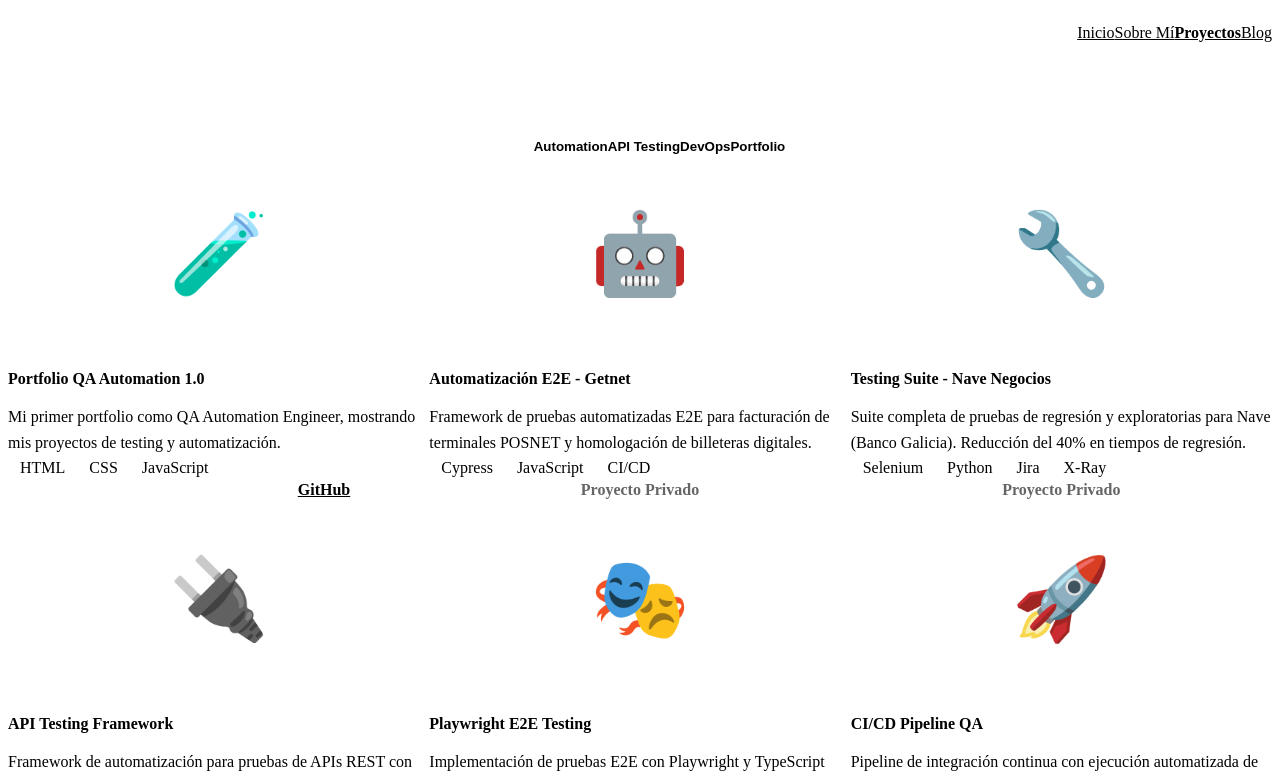
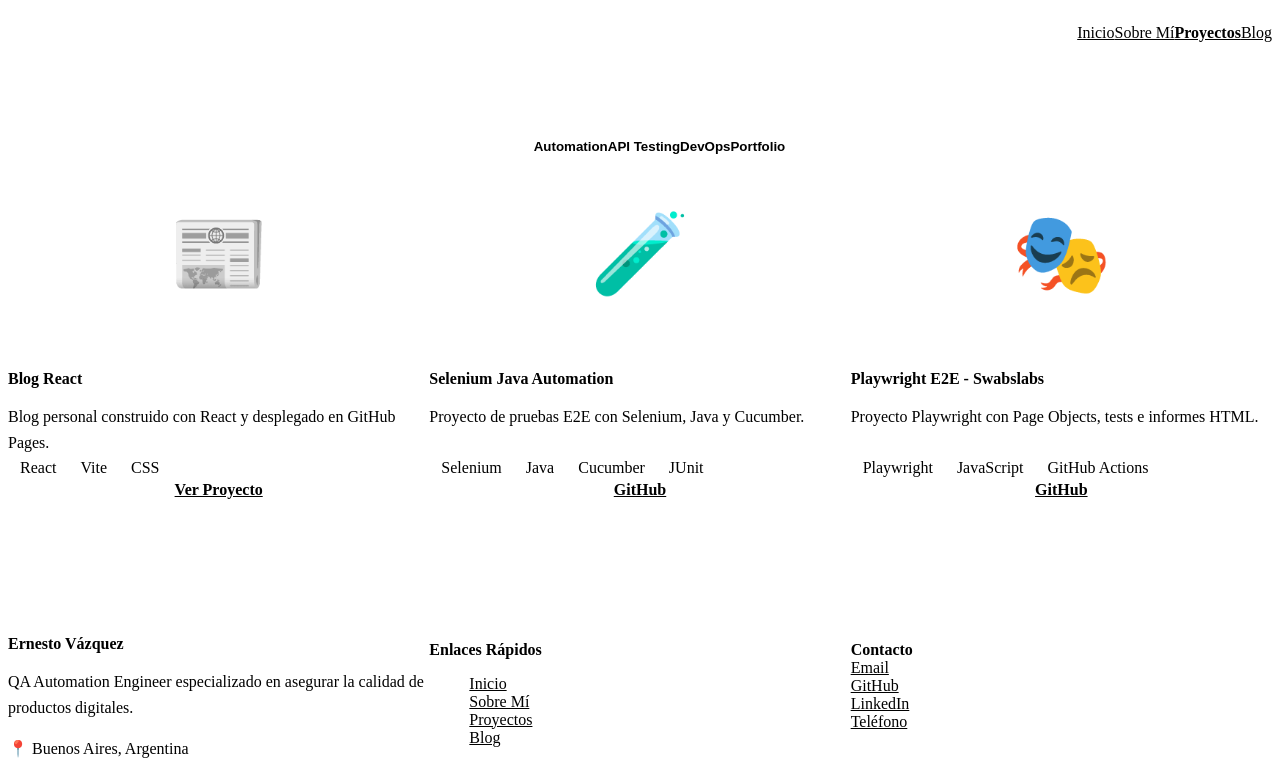
Before and after one commit to Vazquez-Ernesto/PortFolio2.0, a React (Vite) app: page /projects in a window 1280 px wide. Shown: the top 779 px of the page. Built offline with nearby package versions, Linux system fonts and the light colour scheme; the HTML template or start-up script is replaced by a standard one.

Commit message:
Update project entries in Projects.jsx: replaced existing projects with new titles, descriptions, and technologies, including 'Blog React', 'Selenium Java Automation', and 'Playwright E2E - Swabslabs'. Removed outdated projects and updated links for relevant entries.

```diff
--- a/src/pages/Projects.jsx
+++ b/src/pages/Projects.jsx
@@ -7,63 +7,33 @@ function Projects() {
   const projects = [
     {
       id: 1,
-      title: 'Portfolio QA Automation 1.0',
-      description: 'Mi primer portfolio como QA Automation Engineer, mostrando mis proyectos de testing y automatización.',
+      title: 'Blog React',
+      description: 'Blog personal construido con React y desplegado en GitHub Pages.',
       category: 'portfolio',
-      technologies: ['HTML', 'CSS', 'JavaScript'],
-      image: '🧪',
-      link: 'https://vazquez-ernesto.github.io/-Portafolio-QA-Automation/',
-      github: 'https://github.com/Vazquez-Ernesto/-Portafolio-QA-Automation'
+      technologies: ['React', 'Vite', 'CSS'],
+      image: '📰',
+      link: 'https://vazquez-ernesto.github.io/blog-react/',
+      github: '#'
     },
     {
       id: 2,
-      title: 'Automatización E2E - Getnet',
-      description: 'Framework de pruebas automatizadas E2E para facturación de terminales POSNET y homologación de billeteras digitales.',
+      title: 'Selenium Java Automation',
+      description: 'Proyecto de pruebas E2E con Selenium, Java y Cucumber.',
       category: 'automation',
-      technologies: ['Cypress', 'JavaScript', 'CI/CD'],
-      image: '🤖',
+      technologies: ['Selenium', 'Java', 'Cucumber', 'JUnit'],
+      image: '🧪',
       link: '#',
-      github: '#'
+      github: 'https://github.com/Vazquez-Ernesto/selenium-java-automation'
     },
     {
       id: 3,
-      title: 'Testing Suite - Nave Negocios',
-      description: 'Suite completa de pruebas de regresión y exploratorias para Nave (Banco Galicia). Reducción del 40% en tiempos de regresión.',
+      title: 'Playwright E2E - Swabslabs',
+      description: 'Proyecto Playwright con Page Objects, tests e informes HTML.',
       category: 'automation',
-      technologies: ['Selenium', 'Python', 'Jira', 'X-Ray'],
-      image: '🔧',
-      link: '#',
-      github: '#'
-    },
-    {
-      id: 4,
-      title: 'API Testing Framework',
-      description: 'Framework de automatización para pruebas de APIs REST con validación de contratos y performance.',
-      category: 'api',
-      technologies: ['Postman', 'JavaScript', 'Newman', 'JMeter'],
-      image: '🔌',
-      link: '#',
-      github: '#'
-    },
-    {
-      id: 5,
-      title: 'Playwright E2E Testing',
-      description: 'Implementación de pruebas E2E con Playwright y TypeScript para aplicaciones web modernas.',
-      category: 'automation',
-      technologies: ['Playwright', 'TypeScript', 'GitHub Actions'],
+      technologies: ['Playwright', 'JavaScript', 'GitHub Actions'],
       image: '🎭',
       link: '#',
-      github: '#'
-    },
-    {
-      id: 6,
-      title: 'CI/CD Pipeline QA',
-      description: 'Pipeline de integración continua con ejecución automatizada de pruebas y reportes en Jenkins.',
-      category: 'devops',
-      technologies: ['Jenkins', 'Git', 'Selenium', 'Docker'],
-      image: '🚀',
-      link: '#',
-      github: '#'
+      github: 'https://github.com/Vazquez-Ernesto/proyect-swabslabs-playwright'
     }
   ]
 
```
